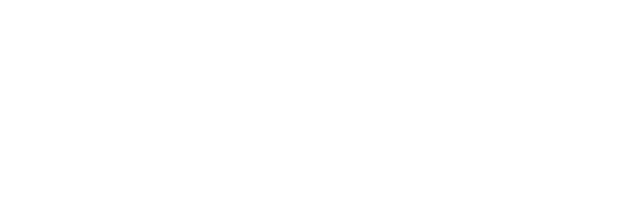
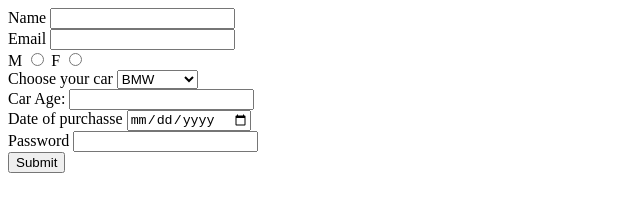
Before and after one commit to acciojob/car-insurance-form-Sridhar-Patra, a website: page main.html in a window 1280 px wide. Shown: the whole page, without its empty margins (0-640 px from the left). Drawn offline with Linux system fonts and the light colour scheme.

Commit message:
first commi

```diff
--- a/main.html
+++ b/main.html
@@ -12,5 +12,35 @@
 </script>
 
 </body>
+<form action="" method="post">
+<label for="name">Name</label>
+<input type="text" id="name">
+<br>
+<label for="email">Email</label>
+<input type="email" id="email" required>
+<br>
+<label for="gender_m">M</label>
+<input type="radio" id="gender_m" name="gender" required>
+<label for="gender_f">F</label>
+<input type="radio" id="gender_f" name="gender" required>
+<br>
+<label for="cars">Choose your car</label>
+<select name="cars" id="cars" required>
+	<option value="">BMW</option>
+	<option value="">Audi</option>
+	<option value="">Mercedes</option>
 
+</select>
+<br>
+<label for="carage">Car Age:</label>
+<input type="number" id="carage" min="0" required>
+<br>
+<label for="dop">Date of purchasse</label>
+<input type="date" id="dop"  required>
+<br>
+<label for="password">Password</label>
+<input type="password" id="password" required>
+<br>
+<button type="submit">Submit</button>
+</form>
 </html>
```
